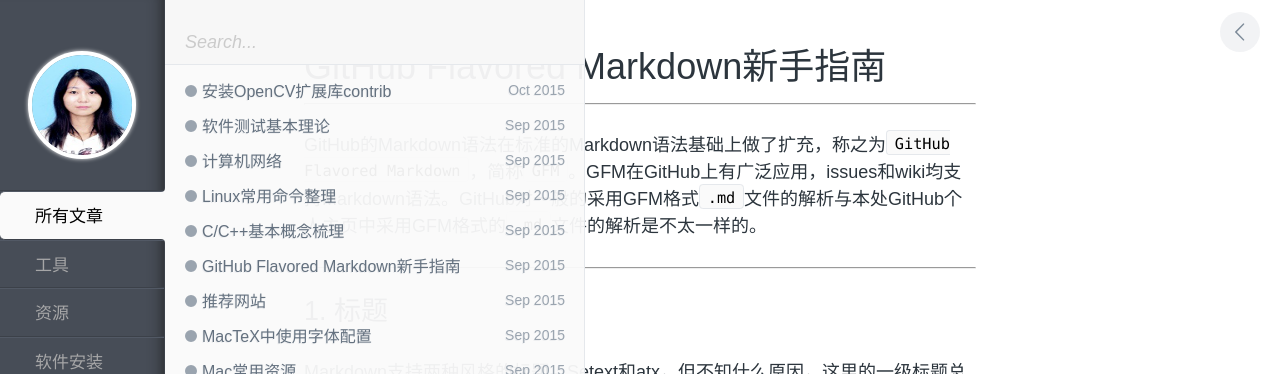
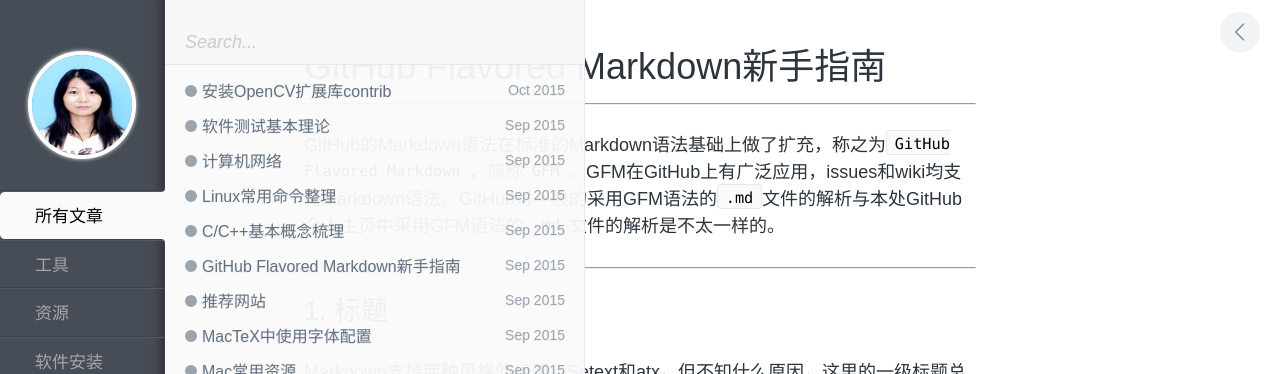
Before and after one commit to zhuyafei/zhuyafei.github.io, a Jekyll site: the page built from _posts/tech/2015-09-20-Markdown.md, in a window 1280 px wide. Shown: the top 374 px of the page. Built offline with Jekyll 4.4.1, drawn with Linux system fonts in a browser that asks for light colours; comment, search, counter and statistics services are not loaded.

Commit message:
Modify 2015-09-20-Markdown.md

```diff
--- a/_posts/tech/2015-09-20-Markdown.md
+++ b/_posts/tech/2015-09-20-Markdown.md
@@ -5,7 +5,7 @@
 ---
 
 --------------------
-GitHub的Markdown语法在标准的Markdown语法基础上做了扩充，称之为`GitHub Flavored Markdown`，简称`GFM`。GFM在GitHub上有广泛应用，issues和wiki均支持Markdown语法。GitHub对一般的采用GFM格式`.md`文件的解析与本处GitHub个人主页中采用GFM格式的`.md`文件的解析是不太一样的。
+GitHub的Markdown语法在标准的Markdown语法基础上做了扩充，称之为`GitHub Flavored Markdown`，简称`GFM`。GFM在GitHub上有广泛应用，issues和wiki均支持Markdown语法。GitHub对一般的采用GFM语法的`.md`文件的解析与本处GitHub个人主页中采用GFM语法的`.md`文件的解析是不太一样的。
 
 --------------------
 
```
